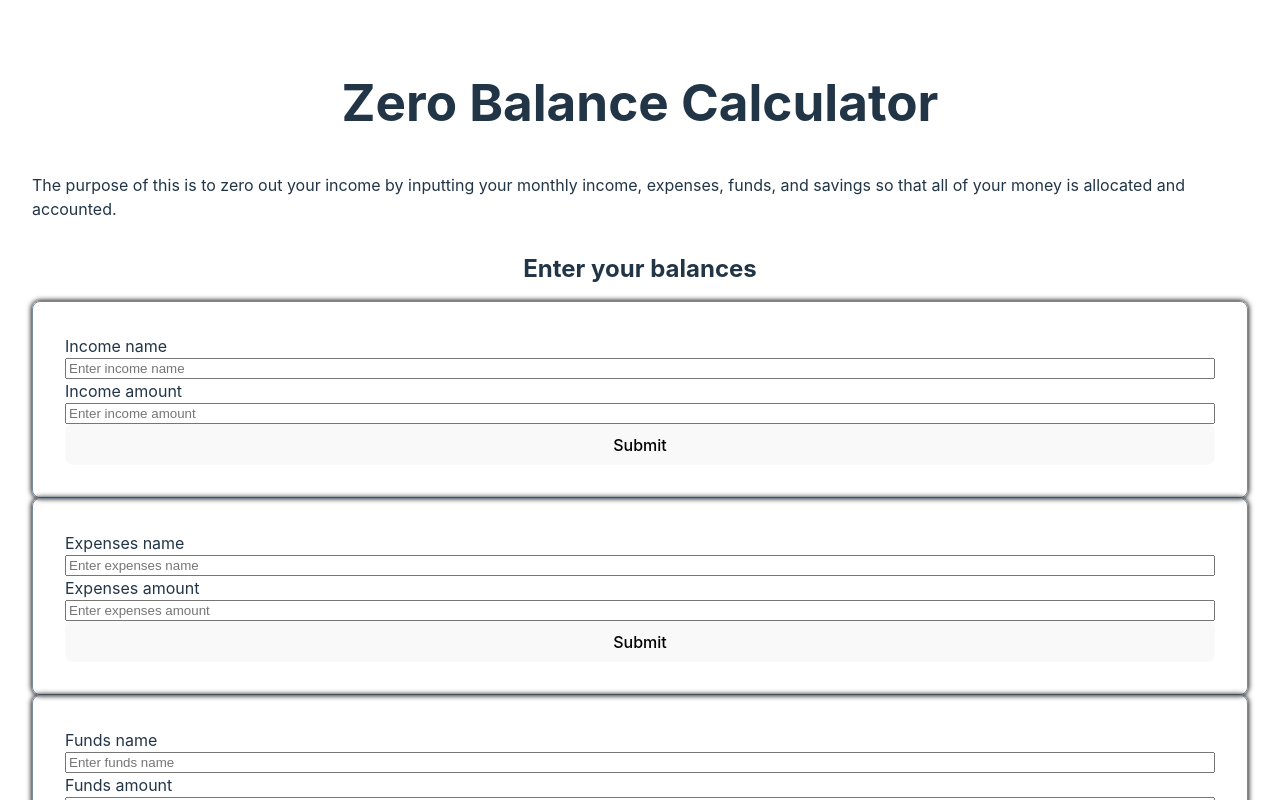
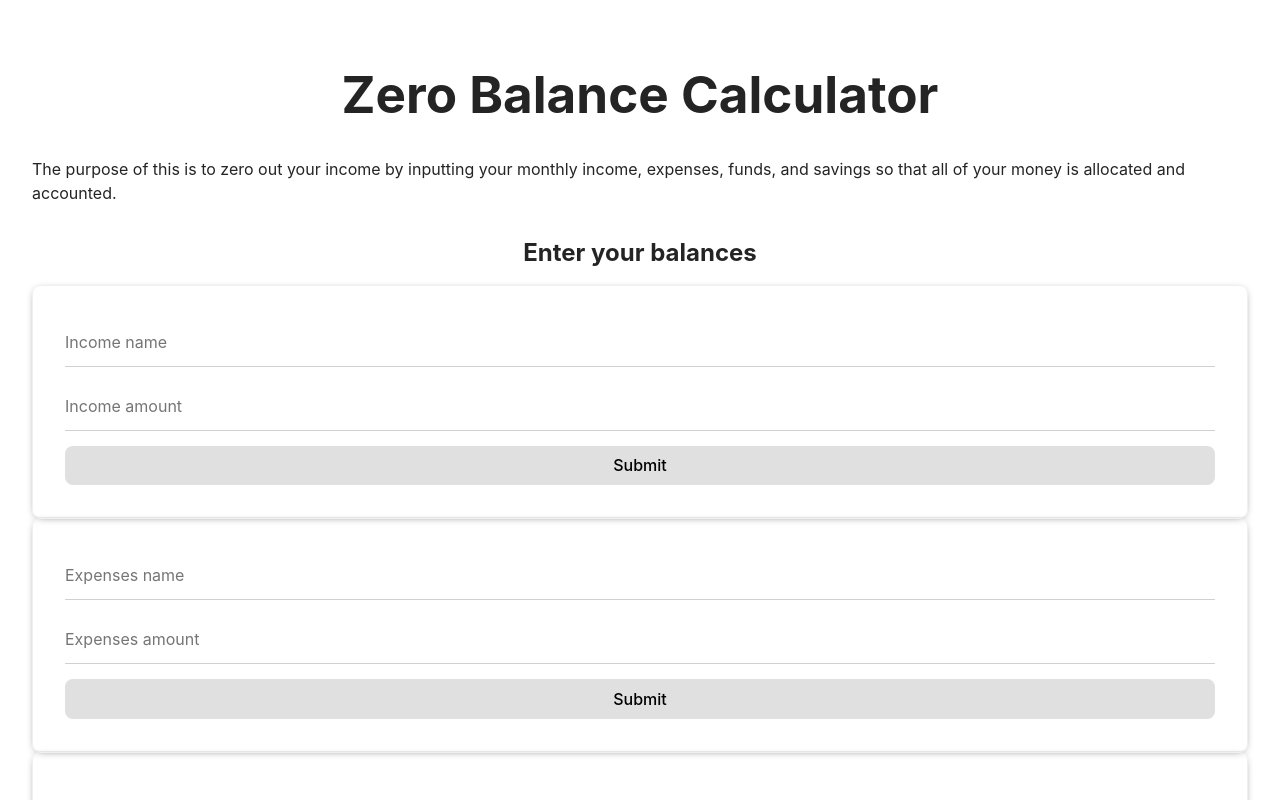
Before and after one commit to veralece/ZeroBalanceCalculator-Vue, a Vue app: page / in a window 1280 px wide. Shown: the top 800 px of the page. Built offline with nearby package versions, Linux system fonts and the light colour scheme.

Commit message:
balance css & normalize added

```diff
--- a/src/components/BalanceForm.vue
+++ b/src/components/BalanceForm.vue
@@ -28,13 +28,17 @@ function handleSubmit() {
 </script>
 <template>
     <form class="grid balance-form card" @submit.prevent="handleSubmit">
-        <label :for="`${props.balanceType}-name`">{{ displayLabel }} name</label>
-        <input v-model="formState.name" :id="`${props.balanceType}-name`"
-            :placeholder="`Enter ${props.balanceType} name`" type="text" />
+        <span class="form-input">
+            <input v-model="formState.name" :id="`${props.balanceType}-name`" :placeholder="`${displayLabel} name`"
+                type="text" />
+            <label :for="`${props.balanceType}-name`">{{ displayLabel }} name</label>
+        </span>
 
-        <label :for="`${props.balanceType}-amount`">{{ displayLabel }} amount</label>
-        <input v-model="formState.amount" :id="`${props.balanceType}-amount`"
-            :placeholder="`Enter ${props.balanceType} amount`" type="number" />
+        <span class="form-input">
+            <input v-model="formState.amount" :id="`${props.balanceType}-amount`"
+                :placeholder="`${displayLabel} amount`" type="number" />
+            <label :for="`${props.balanceType}-amount`">{{ displayLabel }} amount</label>
+        </span>
         <button type="submit">Submit</button>
     </form>
 </template>
--- a/src/components/BalanceView.vue
+++ b/src/components/BalanceView.vue
@@ -1,5 +1,5 @@
 <script setup lang="ts">
-import { ref, reactive } from 'vue';
+import { ref, reactive, computed } from 'vue';
 import { IBalance } from '../interfaces/ZeroBalanceNamespace';
 interface IBalanceProps {
     balanceType: string;
@@ -22,6 +22,9 @@ const viewState = reactive<IBalance>({
     amount: props.amount
 });
 
+const displayLabel = computed(() => {
+    return `${props.balanceType.toUpperCase()[0]}${props.balanceType.substring(1, props.balanceType.length)}`
+});
 function toggleEditMode() {
     editMode.value = !editMode.value;
 }
@@ -42,14 +45,18 @@ function handleDelete() {
         <button @click="handleDelete">Delete</button>
     </section>
 
-    <form v-if="editMode" @submit.prevent="handleSubmit">
-        <label :for="`${props.name}-name`">{{ props.name }} name</label>
-        <input v-model="viewState.name" :id="`${props.name}-name`" :placeholder="`Enter ${props.balanceType} name`"
-            type="text" />
+    <form class="grid balance-form card" v-if="editMode" @submit.prevent="handleSubmit">
+        <span class="form-input">
+            <input v-model="viewState.name" :id="`${props.name}-name`" :placeholder="`${displayLabel} name`"
+                type="text" />
+            <label :for="`${props.name}-name`">{{ displayLabel }} name</label>
+        </span>
 
-        <label :for="`${props.name}-amount`"></label>
-        <input v-model="viewState.amount" :id="`${props.name}-amount`" :placeholder="`Enter ${props.balanceType} amount`"
-            type="number" />
+        <span class="form-input">
+            <input v-model="viewState.amount" :id="`${props.name}-amount`" :placeholder="`${displayLabel} amount`"
+                type="number" />
+            <label :for="`${props.name}-amount`">{{ displayLabel }} amount</label>
+        </span>
         <button type="submit">Submit</button>
     </form>
 </template>
--- a/src/style.css
+++ b/src/style.css
@@ -1,16 +1,19 @@
+@import url(./content/normalize.css);
+
 :root {
   font-family: Inter, Avenir, Helvetica, Arial, sans-serif;
   font-size: 16px;
   line-height: 24px;
   font-weight: 400;
   color-scheme: light dark;
-  color: rgba(255, 255, 255, 0.87);
-  background-color: #242424;
+  color: #242424;
+  background-color: #fff;
   font-synthesis: none;
   text-rendering: optimizeLegibility;
   -webkit-font-smoothing: antialiased;
   -moz-osx-font-smoothing: grayscale;
   -webkit-text-size-adjust: 100%;
+  --shadow-color: #242424;
 }
 
 a {
@@ -43,14 +46,12 @@ button {
   font-size: 1em;
   font-weight: 500;
   font-family: inherit;
-  background-color: #1a1a1a;
+  background-color: #e0e0e0;
   cursor: pointer;
   transition: border-color 0.25s;
 }
 
-button:hover {
-  border-color: #646cff;
-}
+button:hover {}
 
 button:focus,
 button:focus-visible {
@@ -59,9 +60,9 @@ button:focus-visible {
 
 .card {
   border-radius: 8px;
-  border: 1px solid lightslategray;
+  border: 1px solid #f0f0f0;
   padding: 2em;
-  box-shadow: 0 0 5px 1px #242424;
+  box-shadow: 0 2px 10px -5px var(--shadow-color);
 }
 
 .grid {
@@ -90,19 +91,49 @@ button:focus-visible {
   padding: 2rem;
 }
 
-@media (prefers-color-scheme: light) {
-  :root {
-    color: #213547;
-    background-color: #ffffff;
-  }
+.balance-form {
+  row-gap: 1em;
+}
 
-  a:hover {
-    color: #747bff;
-  }
+.form-input {
+  position: relative;
+  width: 100%;
+  height: 3em;
+}
 
-  button {
-    background-color: #f9f9f9;
-  }
+.form-input label {
+  transform: translateY(-10px);
+  transition: transform 150ms;
+  z-index: -1;
+  border-bottom: 1px solid transparent;
+}
+
+.form-input label,
+.form-input input {
+  position: absolute;
+  width: 100%;
+  height: 100%;
+  font-size: 1em;
+}
+
+.form-input input {
+  padding: 0;
+  margin: 0;
+  border: none;
+  background: transparent;
+  border-bottom: 1px solid #d0d0d0;
+}
+
+.form-input input:placeholder-shown+label {
+  transform: translateY(12px);
+  color: transparent;
+  transition: all 150ms;
+}
+
+.form-input input:focus,
+.form-input input:focus-visible {
+  outline: none;
+  border-bottom: 3px solid #999;
 }
 
 @media screen and (max-width: 425px) {
```
Also changed, not shown: src/content/normalize.css (added).
